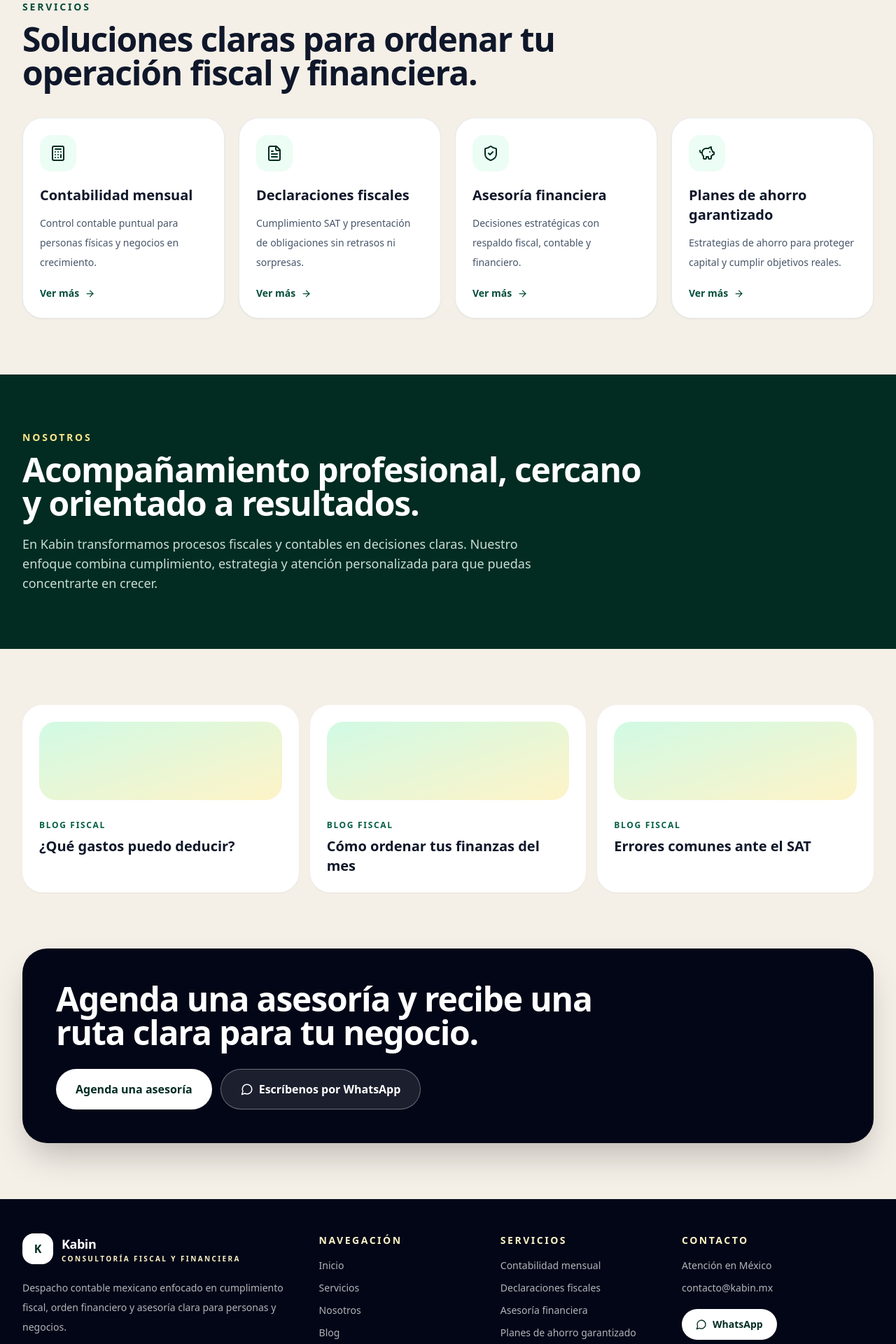
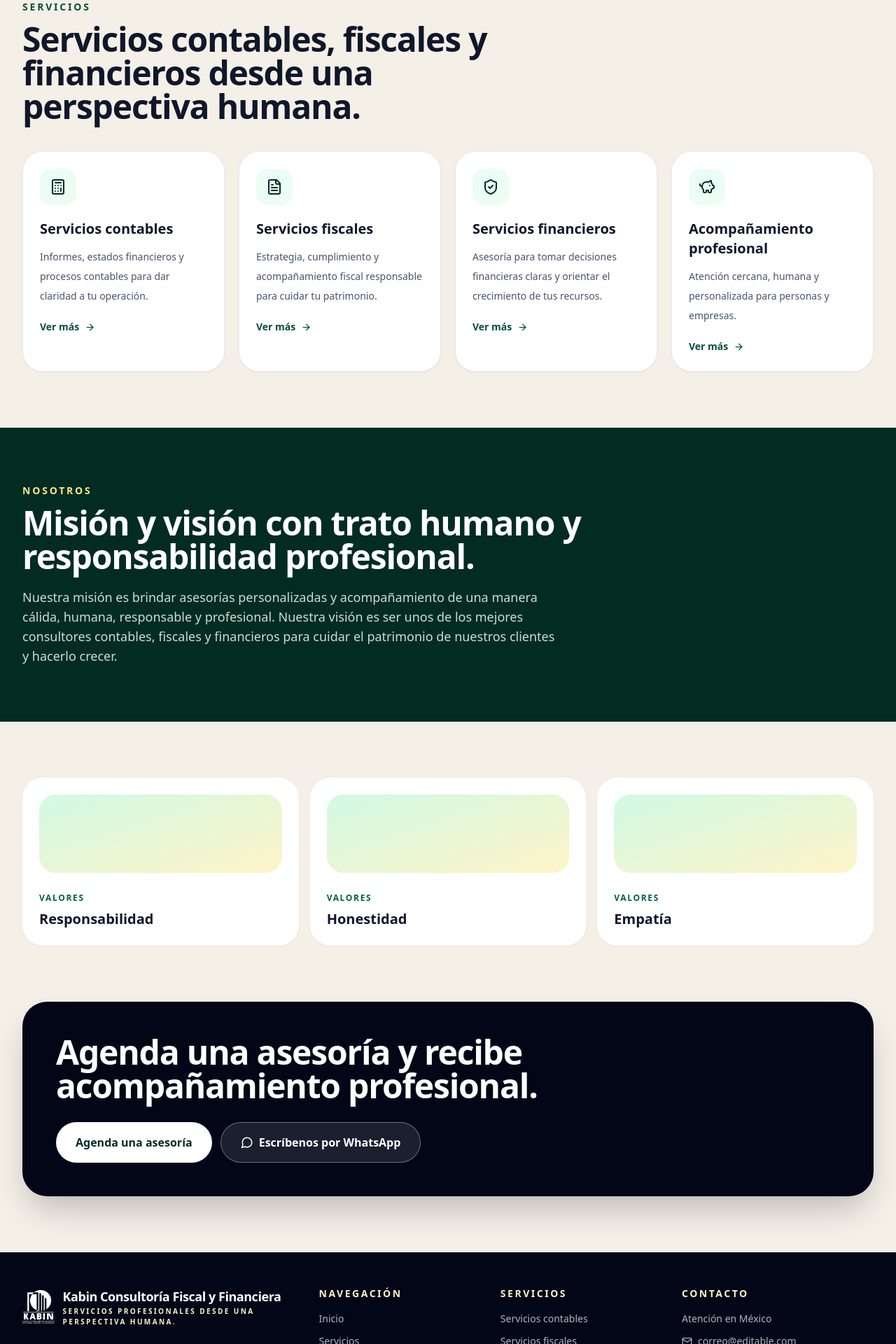
Before and after one commit to o7digital/kabin, a React (Vite) app: page / in a window 1280 px wide. Shown: the part 880-2800 px from the top of the page at 70% size. Built offline with nearby package versions, Linux system fonts and the light colour scheme.

Commit message:
Update Kabin content and add official logo/social footer

```diff
--- a/KabinConsultoriaMockup.jsx
+++ b/KabinConsultoriaMockup.jsx
@@ -4,7 +4,10 @@ import {
   ArrowLeft,
   ArrowRight,
   Calculator,
+  Facebook,
   FileText,
+  Instagram,
+  Mail,
   Menu,
   MessageCircle,
   PiggyBank,
@@ -16,59 +19,65 @@ import {
 const services = [
   {
     icon: Calculator,
-    title: "Contabilidad mensual",
-    text: "Control contable puntual para personas físicas y negocios en crecimiento.",
+    title: "Servicios contables",
+    text: "Informes, estados financieros y procesos contables para dar claridad a tu operación.",
   },
   {
     icon: FileText,
-    title: "Declaraciones fiscales",
-    text: "Cumplimiento SAT y presentación de obligaciones sin retrasos ni sorpresas.",
+    title: "Servicios fiscales",
+    text: "Estrategia, cumplimiento y acompañamiento fiscal responsable para cuidar tu patrimonio.",
   },
   {
     icon: ShieldCheck,
-    title: "Asesoría financiera",
-    text: "Decisiones estratégicas con respaldo fiscal, contable y financiero.",
+    title: "Servicios financieros",
+    text: "Asesoría para tomar decisiones financieras claras y orientar el crecimiento de tus recursos.",
   },
   {
     icon: PiggyBank,
-    title: "Planes de ahorro garantizado",
-    text: "Estrategias de ahorro para proteger capital y cumplir objetivos reales.",
+    title: "Acompañamiento profesional",
+    text: "Atención cercana, humana y personalizada para personas y empresas.",
   },
 ];
 
 const heroSlides = [
   {
-    eyebrow: "Despacho contable mexicano",
-    title: "Soluciones contables, fiscales y financieras para tu tranquilidad.",
-    text: "Más de 14 años acompañando a empresas y profesionistas con atención clara y cercana.",
+    eyebrow: "Consultoría Estratégica",
+    title: "KABIN Consultoría Fiscal y Financiera",
+    text: "Servicios profesionales desde una perspectiva humana.",
     image: "/carlos-muza-hpjSkU2UYSU-unsplash.webp",
   },
   {
-    eyebrow: "Cumplimiento SAT",
-    title: "Declaraciones y obligaciones al día, sin complicaciones.",
-    text: "Orden documental, seguimiento mensual y respuesta rápida para evitar multas o atrasos.",
+    eyebrow: "Trato humano",
+    title: "Acompañamiento cálido, responsable y profesional.",
+    text: "Brindamos asesorías personalizadas para cuidar el patrimonio de nuestros clientes y hacerlo crecer.",
     image: "/jakub-zerdzicki-LNnmSumlwO4-unsplash.webp",
   },
   {
-    eyebrow: "Planeación financiera",
-    title: "Tu operación fiscal y tu dinero deben avanzar juntos.",
-    text: "Asesoría profesional para mejorar decisiones, flujo y ahorro con visión de largo plazo.",
+    eyebrow: "Consultoría Fiscal y Financiera",
+    title: "Detrás de cada número hay una historia humana.",
+    text: "Integramos claridad contable, visión fiscal y apoyo genuino para personas y empresas.",
     image: "/blake-wisz-GFrBMipOd_E-unsplash.webp",
   },
 ];
 
 const badges = [
-  "14 años de experiencia",
-  "Atención personalizada",
-  "Cumplimiento fiscal",
+  "Responsabilidad",
+  "Honestidad",
+  "Empatía",
+  "Trabajo en equipo",
 ];
 
 const navLinks = [
   { href: "#inicio", label: "Inicio" },
   { href: "#servicios", label: "Servicios" },
   { href: "#nosotros", label: "Nosotros" },
-  { href: "#blog", label: "Blog" },
   { href: "#contacto", label: "Contacto" },
+];
+
+const values = [
+  "Responsabilidad",
+  "Honestidad",
+  "Empatía",
 ];
 
 export default function KabinConsultoriaMockup() {
@@ -111,11 +120,13 @@ export default function KabinConsultoriaMockup() {
       <header className="fixed inset-x-0 top-0 z-50 border-b border-white/20 bg-slate-950/45 backdrop-blur-xl">
         <div className="mx-auto flex max-w-7xl items-center justify-between px-5 py-4 lg:px-8">
           <a href="#inicio" className="flex items-center gap-3">
-            <div className="flex h-11 w-11 items-center justify-center rounded-2xl bg-white text-base font-black text-emerald-950">
-              K
-            </div>
+            <img
+              src="/KABIN LOGO OFICIAL BLANCO-01.png"
+              alt="Kabin Consultoría"
+              className="h-12 w-12 object-contain"
+            />
             <div>
-              <p className="text-lg font-black tracking-tight text-white">Kabin</p>
+              <p className="text-lg font-black tracking-tight text-white">KABIN</p>
               <p className="text-[10px] font-bold uppercase tracking-[0.24em] text-amber-100">Consultoría Fiscal y Financiera</p>
             </div>
           </a>
@@ -299,7 +310,7 @@ export default function KabinConsultoriaMockup() {
           <div className="mb-10 max-w-3xl">
             <p className="text-sm font-black uppercase tracking-[0.2em] text-emerald-900">Servicios</p>
             <h2 className="mt-3 text-3xl font-black tracking-tight text-slate-900 sm:text-4xl md:text-5xl">
-              Soluciones claras para ordenar tu operación fiscal y financiera.
+              Servicios contables, fiscales y financieros desde una perspectiva humana.
             </h2>
           </div>
 
@@ -329,22 +340,23 @@ export default function KabinConsultoriaMockup() {
           <div className="mx-auto max-w-7xl px-5 lg:px-8">
             <p className="text-sm font-black uppercase tracking-[0.2em] text-amber-200">Nosotros</p>
             <h2 className="mt-3 max-w-4xl text-3xl font-black tracking-tight sm:text-4xl md:text-5xl">
-              Acompañamiento profesional, cercano y orientado a resultados.
+              Misión y visión con trato humano y responsabilidad profesional.
             </h2>
             <p className="mt-5 max-w-3xl text-base leading-8 text-emerald-50/85 sm:text-lg">
-              En Kabin transformamos procesos fiscales y contables en decisiones claras. Nuestro enfoque combina cumplimiento,
-              estrategia y atención personalizada para que puedas concentrarte en crecer.
+              Nuestra misión es brindar asesorías personalizadas y acompañamiento de una manera cálida, humana, responsable y
+              profesional. Nuestra visión es ser unos de los mejores consultores contables, fiscales y financieros para cuidar el
+              patrimonio de nuestros clientes y hacerlo crecer.
             </p>
           </div>
         </section>
 
-        <section id="blog" className="mx-auto max-w-7xl px-5 py-16 lg:px-8 lg:py-20">
+        <section className="mx-auto max-w-7xl px-5 py-16 lg:px-8 lg:py-20">
           <div className="grid gap-4 md:grid-cols-3">
-            {["¿Qué gastos puedo deducir?", "Cómo ordenar tus finanzas del mes", "Errores comunes ante el SAT"].map((post) => (
-              <article key={post} className="rounded-[1.8rem] bg-white p-6 shadow-sm">
+            {values.map((value) => (
+              <article key={value} className="rounded-[1.8rem] bg-white p-6 shadow-sm">
                 <div className="mb-7 h-28 rounded-3xl bg-gradient-to-br from-emerald-100 to-amber-100" />
-                <p className="text-xs font-black uppercase tracking-[0.14em] text-emerald-800">Blog fiscal</p>
-                <h3 className="mt-2 text-xl font-black text-slate-900">{post}</h3>
+                <p className="text-xs font-black uppercase tracking-[0.14em] text-emerald-800">Valores</p>
+                <h3 className="mt-2 text-xl font-black text-slate-900">{value}</h3>
               </article>
             ))}
           </div>
@@ -353,7 +365,7 @@ export default function KabinConsultoriaMockup() {
         <section id="contacto" className="mx-auto max-w-7xl px-5 pb-20 lg:px-8">
           <div className="rounded-[2.2rem] bg-slate-950 p-8 text-white shadow-2xl md:p-12">
             <h2 className="max-w-3xl text-3xl font-black tracking-tight sm:text-4xl md:text-5xl">
-              Agenda una asesoría y recibe una ruta clara para tu negocio.
+              Agenda una asesoría y recibe acompañamiento profesional.
             </h2>
             <div className="mt-7 flex flex-col gap-3 sm:flex-row">
               <a href="#" className="inline-flex items-center justify-center rounded-full bg-white px-7 py-4 font-black text-emerald-950">
@@ -374,18 +386,20 @@ export default function KabinConsultoriaMockup() {
         <div className="mx-auto grid max-w-7xl gap-10 px-5 py-12 md:grid-cols-[1.4fr_0.8fr_0.8fr_1fr] lg:px-8">
           <div>
             <div className="flex items-center gap-3">
-              <div className="flex h-11 w-11 items-center justify-center rounded-2xl bg-white text-base font-black text-emerald-950">
-                K
-              </div>
+              <img
+                src="/KABIN LOGO OFICIAL BLANCO-01.png"
+                alt="Kabin Consultoría"
+                className="h-12 w-12 object-contain"
+              />
               <div>
-                <p className="text-lg font-black tracking-tight">Kabin</p>
+                <p className="text-lg font-black tracking-tight">Kabin Consultoría Fiscal y Financiera</p>
                 <p className="text-[10px] font-bold uppercase tracking-[0.24em] text-amber-100">
-                  Consultoría Fiscal y Financiera
+                  Servicios profesionales desde una perspectiva humana.
                 </p>
               </div>
             </div>
             <p className="mt-5 max-w-sm text-sm leading-7 text-white/70">
-              Despacho contable mexicano enfocado en cumplimiento fiscal, orden financiero y asesoría clara para personas y negocios.
+              Servicios profesionales desde una perspectiva humana.
             </p>
           </div>
 
@@ -415,14 +429,34 @@ export default function KabinConsultoriaMockup() {
             <p className="text-sm font-black uppercase tracking-[0.18em] text-amber-100">Contacto</p>
             <div className="mt-4 grid gap-3 text-sm text-white/70">
               <p>Atención en México</p>
-              <a href="mailto:contacto@kabin.mx" className="transition hover:text-white">
-                contacto@kabin.mx
+              <a href="mailto:correo@editable.com" className="inline-flex items-center gap-2 transition hover:text-white">
+                <Mail size={15} /> correo@editable.com
               </a>
               <a
                 href="https://wa.me/"
                 className="mt-2 inline-flex w-fit items-center gap-2 rounded-full bg-white px-5 py-3 font-black text-emerald-950 transition hover:-translate-y-0.5"
               >
                 <MessageCircle size={16} /> WhatsApp
+              </a>
+            </div>
+          </div>
+        </div>
+
+        <div className="border-t border-white/10 px-5 py-6 lg:px-8">
+          <div className="mx-auto flex max-w-7xl flex-col gap-4 text-sm text-white/70 sm:flex-row sm:items-center sm:justify-between">
+            <p className="font-black uppercase tracking-[0.18em] text-amber-100">Redes sociales</p>
+            <div className="flex flex-wrap gap-4">
+              <a href="https://www.instagram.com/kabin_consultoria" className="inline-flex items-center gap-2 transition hover:text-white">
+                <Instagram size={16} /> @kabin_consultoria
+              </a>
+              <a href="https://www.facebook.com/" className="inline-flex items-center gap-2 transition hover:text-white">
+                <Facebook size={16} /> Kabin Consultoría
+              </a>
+              <a href="https://wa.me/" className="inline-flex items-center gap-2 transition hover:text-white">
+                <MessageCircle size={16} /> WhatsApp editable
+              </a>
+              <a href="mailto:correo@editable.com" className="inline-flex items-center gap-2 transition hover:text-white">
+                <Mail size={16} /> Correo editable
               </a>
             </div>
           </div>
--- a/index.html
+++ b/index.html
@@ -5,7 +5,7 @@
     <meta name="viewport" content="width=device-width, initial-scale=1.0" />
     <meta
       name="description"
-      content="Kabin Consultoría Fiscal y Financiera: contabilidad, declaraciones fiscales, asesoría financiera y planes de ahorro garantizado."
+      content="Servicios contables, fiscales y financieros con atención profesional, humana y personalizada."
     />
     <title>Kabin Consultoría Fiscal y Financiera</title>
   </head>
```
Also changed, not shown: public/KABIN LOGO OFICIAL BLANCO-01.png (added).
